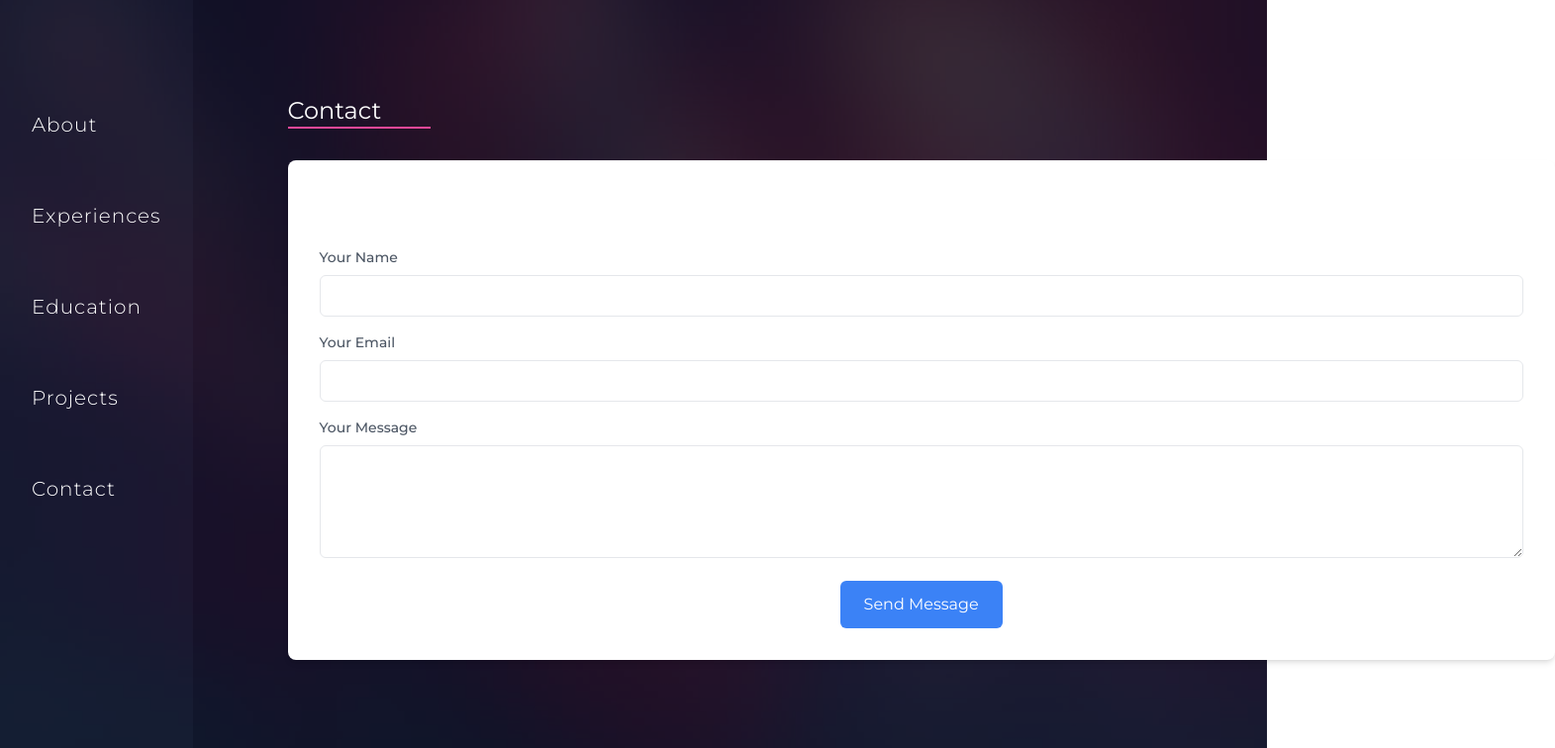
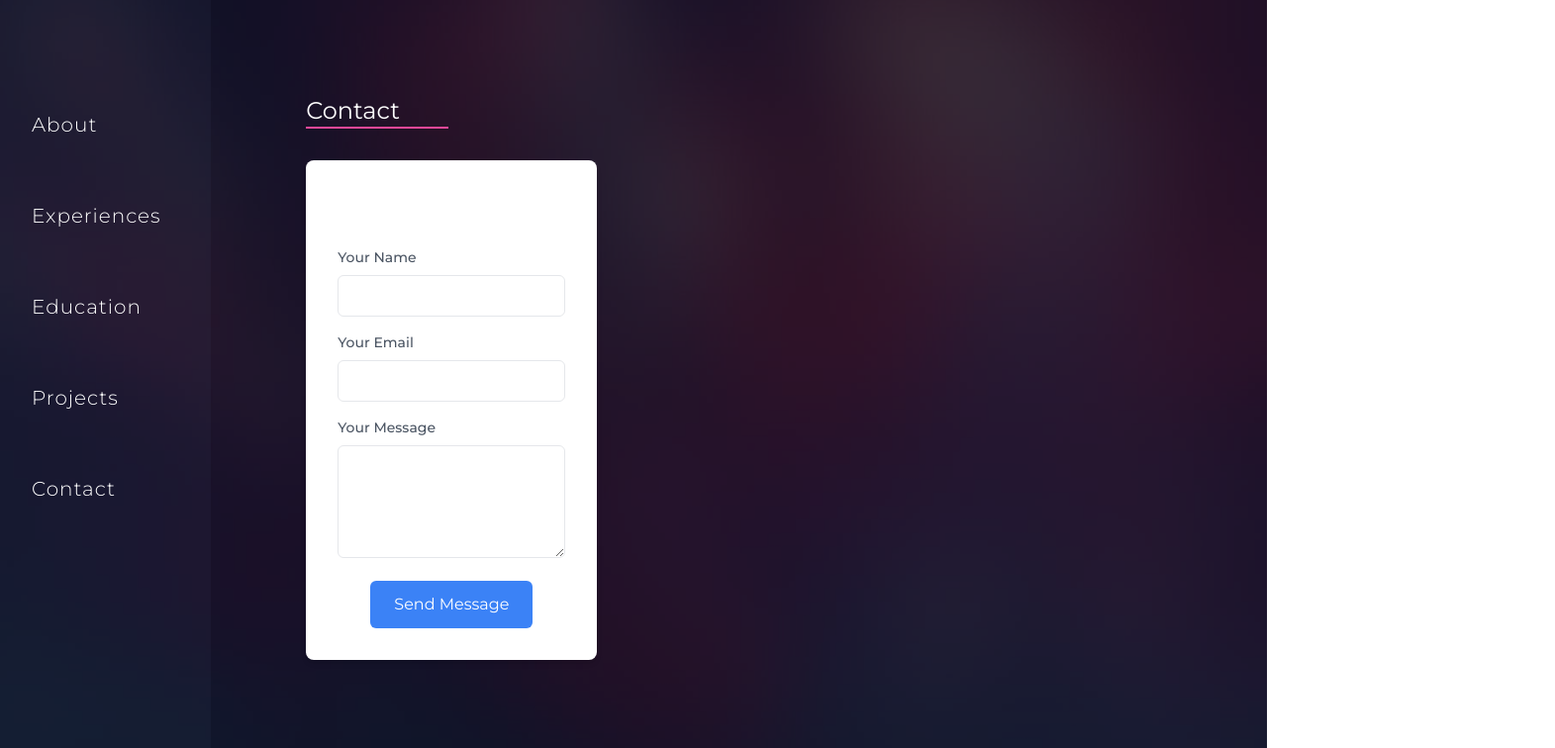
Before and after one commit to ctokoli/my_portfolio, a React (Vite) app: page /contact in a window 1280 px wide. Shown: the top 756 px of the page at 99% size, 1571 px wide, since content can reach past the window. Built offline with nearby package versions, Linux system fonts and the light colour scheme.

Commit message:
Update contactComponent.jsx

```diff
--- a/src/components/contactComponent.jsx
+++ b/src/components/contactComponent.jsx
@@ -4,9 +4,9 @@ const ContactComponent = () => {
             <div className=" w-36 ">
                 <h1 className="text-2xl  border-pink-500 border-b-2 ">Contact</h1>
             </div>
-            <div class="container mx-auto my-8 p-8 bg-white rounded-lg shadow-md w-screen">
+            <div class="container my-8 p-8 bg-white rounded-lg shadow-md ">
                 <h1 class="text-2xl font-semibold mb-6">Contact Us</h1>
-                <form action="#" method="post">
+                <form action="#" method="post" className="w-90">
                     <div class="mb-4">
                         <label for="name" class="block text-gray-600 text-sm font-medium mb-2">Your Name</label>
                         <input type="text" id="name" name="name" class="w-full px-4 py-2 border rounded-md focus:outline-none focus:border-blue-500" required />
```
